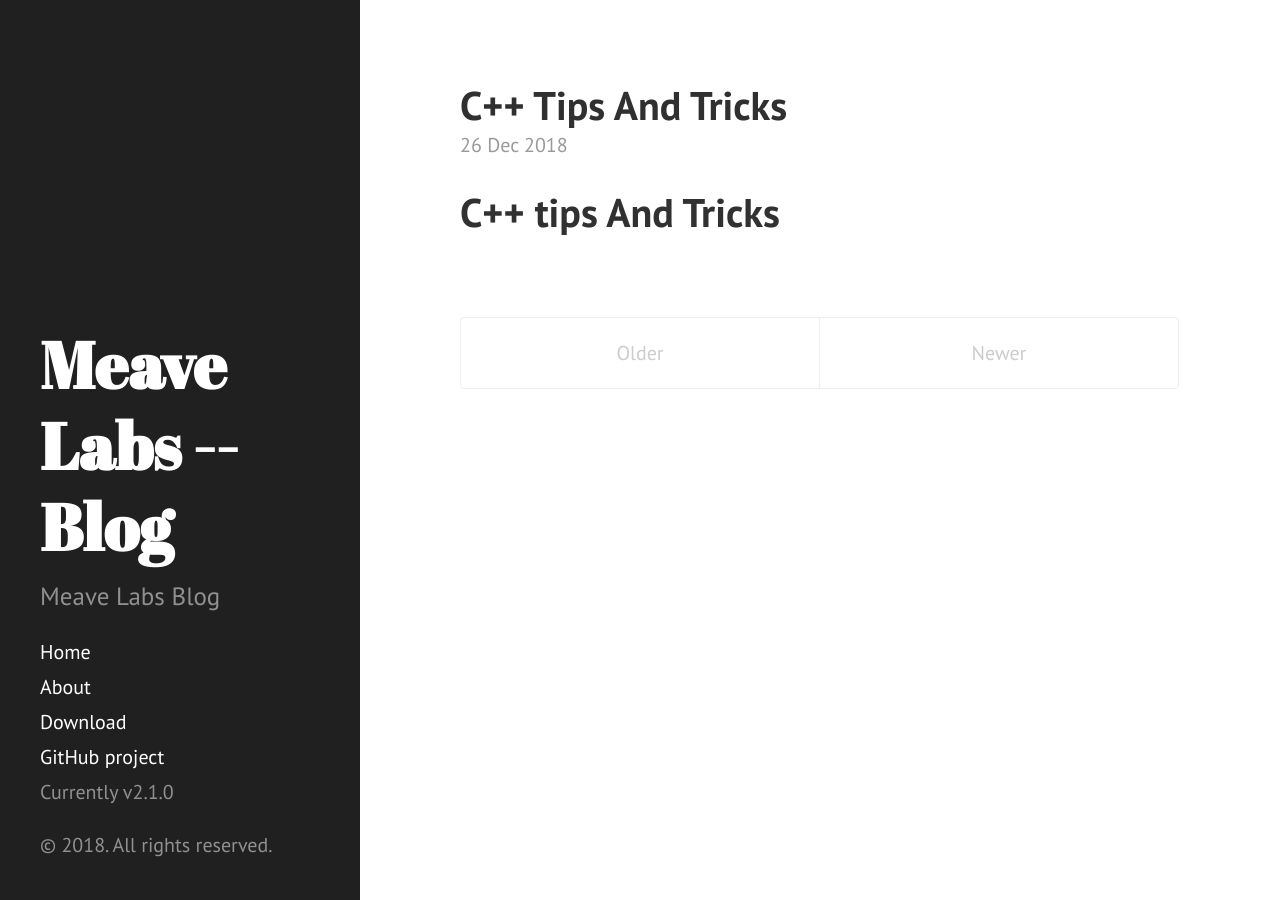
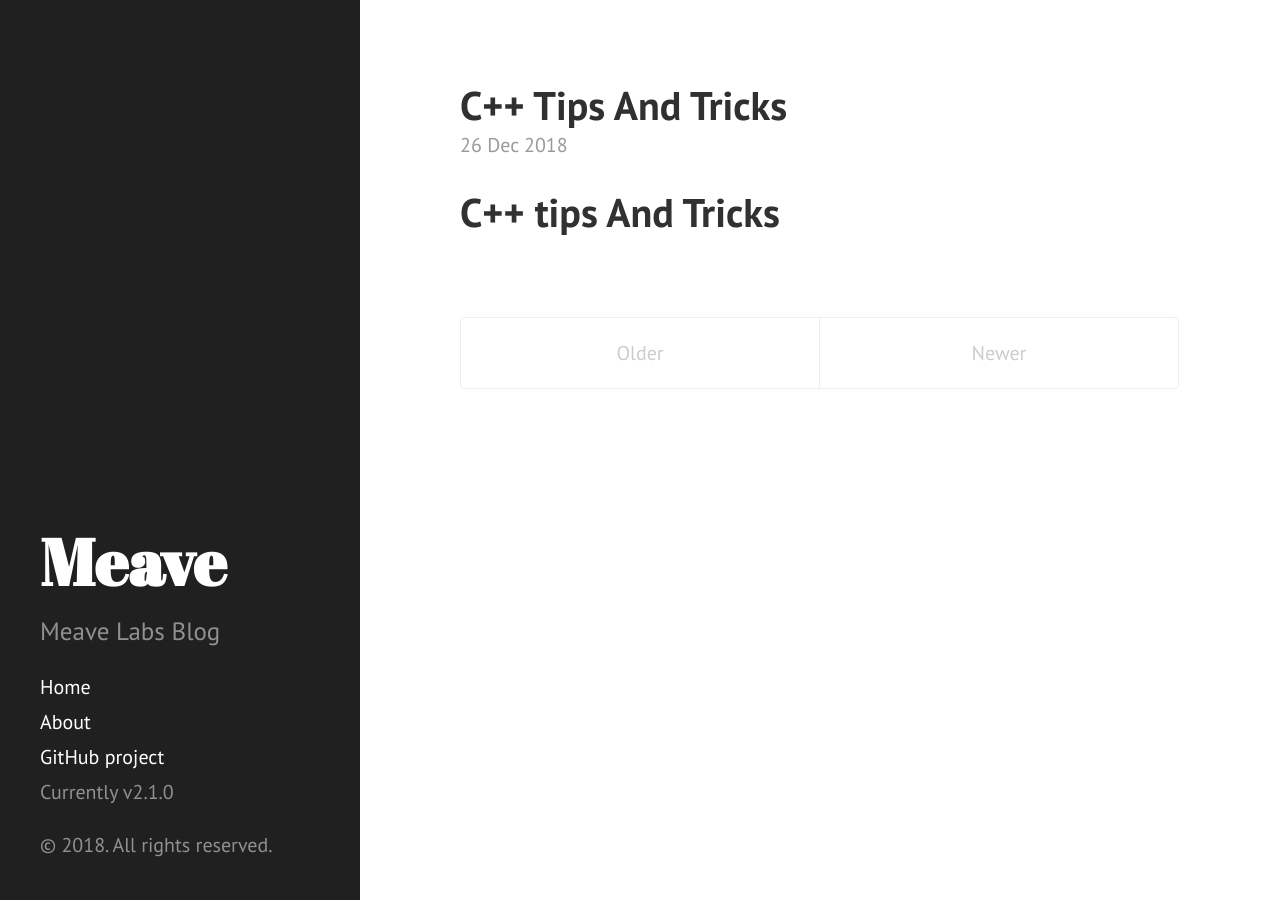
Before and after one commit to meave-labs/meave-labs.github.io.bak, a Jekyll site: the page built from index.html, in a window 1280 px wide. Built offline with Jekyll 4.4.1, drawn with Linux system fonts in a browser that asks for light colours; Markdown is read by kramdown in place of the engine named in the settings; the list of posts is cut into pages by our own code.

Commit message:
Changed titl and removed 'Download'.

```diff
--- a/_config.yml
+++ b/_config.yml
@@ -7,7 +7,7 @@ permalink:        pretty
 relative_permalinks: false
 
 # Setup
-title:            'Meave Labs -- Blog'
+title:            'Meave'
 tagline:          'Meave Labs Blog'
 description:      'Meave Labs Blog'
 url:              http://meave-labs.github.io
--- a/_includes/sidebar.html
+++ b/_includes/sidebar.html
@@ -26,7 +26,6 @@
         {% endif %}
       {% endfor %}
 
-      <a class="sidebar-nav-item" href="{{ site.github.repo }}/archive/v{{ site.version }}.zip">Download</a>
       <a class="sidebar-nav-item" href="{{ site.github.repo }}">GitHub project</a>
       <span class="sidebar-nav-item">Currently v{{ site.version }}</span>
     </nav>
```
